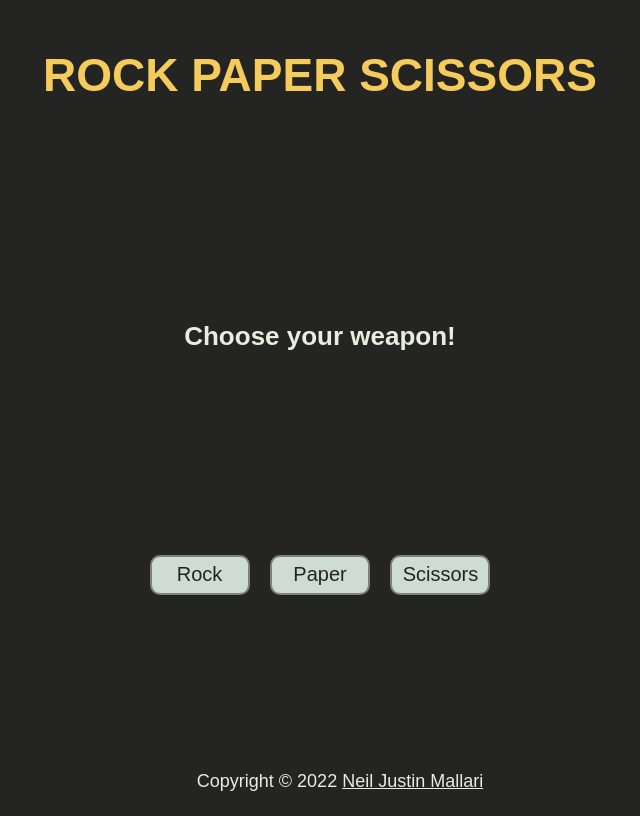
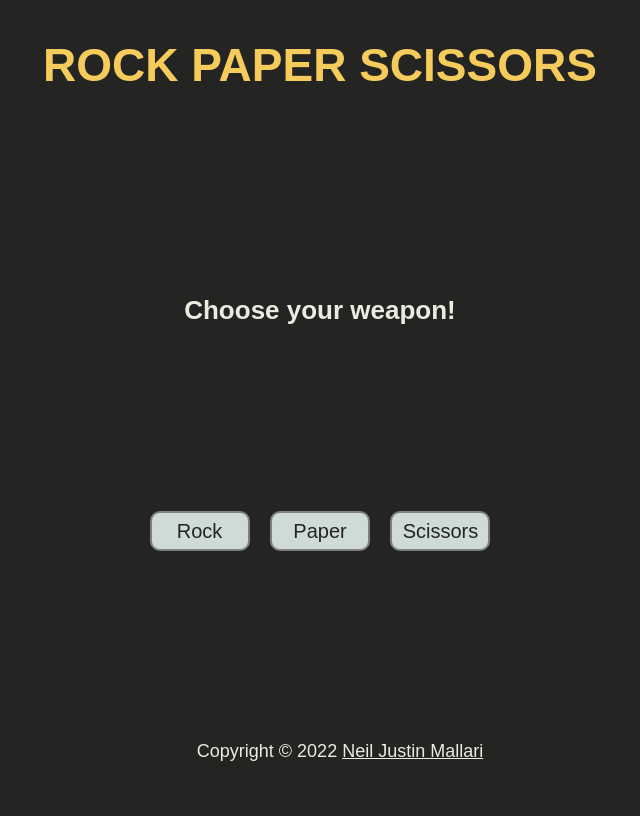
Before and after one commit to neil-justin/rock-paper-scissors, a plain HTML site: page index.html in a window 1280 px wide. Shown: the whole page, without its empty margins (320-960 px from the left). Drawn offline with Linux system fonts and the light colour scheme.

Commit message:
Refactor codebase and edit style.css

```diff
--- a/main.js
+++ b/main.js
@@ -1,4 +1,3 @@
-const playGame = function () {
 function computerPlay() {
     const computerChoices = ['Rock', 'Paper', 'Scissors'];
     const randomIndex = Math.floor(Math.random() * computerChoices.length);
@@ -10,7 +9,6 @@ const playGame = function () {
     buttons.forEach(button => {
         button.disabled = true;
         button.classList.add('disable-button');
-            return;
     });
 };
 
@@ -64,17 +62,14 @@ const playGame = function () {
 
         return resultPara, scores;
     }
+}
 
 function displayScores() {
     playerScorePara.textContent = `Player score: ${playerScore}`;
     cpuScorePara.textContent = `Computer score: ${cpuScore}`;
     return playerScorePara, cpuScorePara;
 }
-    }
 
 buttons.forEach(button => {
     button.addEventListener('click', () => playRound(button.value, computerPlay()));
 });
-}
-
-playGame();
--- a/style.css
+++ b/style.css
@@ -23,7 +23,7 @@ body {
     font-size: 46px;
     color: #f5cb5c;
     font-weight: bold;
-    margin: 40px 40px 0px;
+    margin: 30px 30px 0px;
 }
 
 .result-scores-cntr {
@@ -74,6 +74,10 @@ ul {
     list-style-type: none;
 }
 
+footer {
+    margin: 30px
+}
+
 .footer-text {
     font-size: large;
     color: #e8eddf;
```
Also changed, not shown: game-preview.png. Lines whose indentation alone changed are shown as unchanged.
